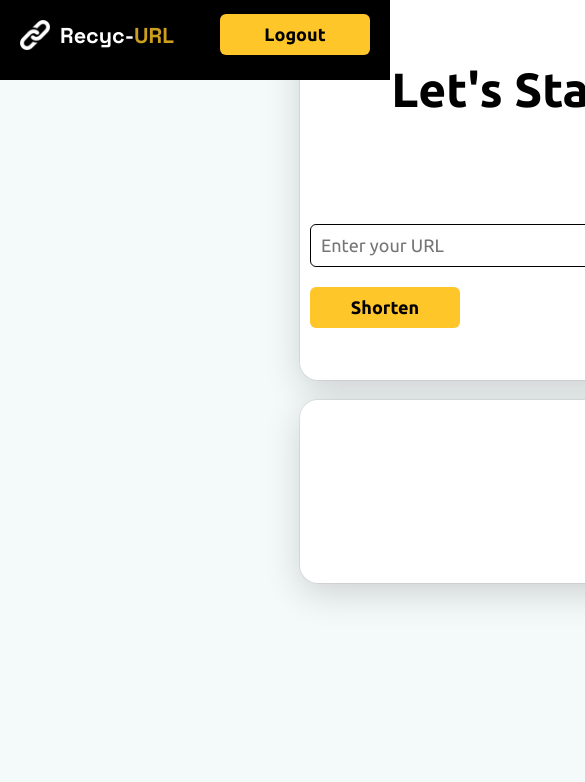
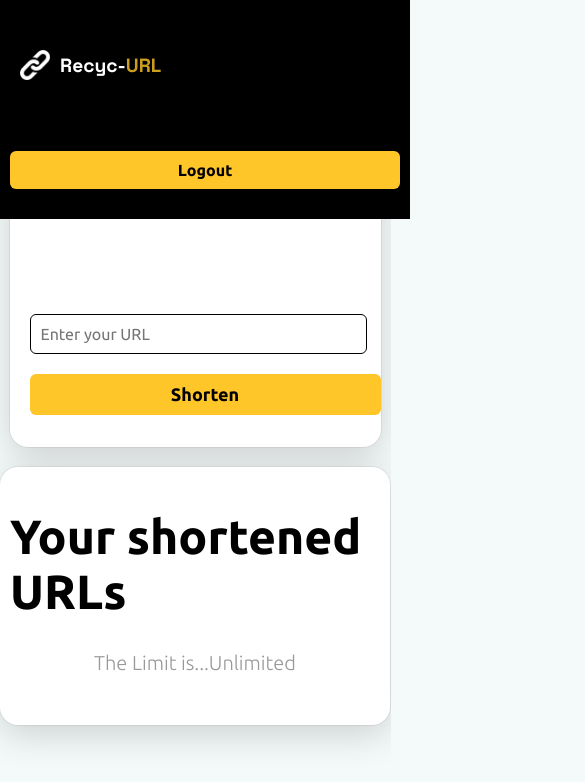
Before and after one commit to mendas-cpu/js-challenge-3, a plain HTML site: page pages/shorten.html in a window 390 px wide. Shown: the top 782 px of the page, 585 px wide, since content can reach past the window. Drawn offline with Linux system fonts and the light colour scheme; no server answers; sample sign-in values are in the browser's storage.

Commit message:
more adjustments

```diff
--- a/style1.css
+++ b/style1.css
@@ -144,3 +144,55 @@ a:hover{
 form{
     margin: 60px;
 }
+footer{
+    display: flex;
+    justify-content: center;
+    text-align: center;
+    font-size: 14px;
+    color: hsl(0, 0%, 40%);
+    margin-bottom: 0px;
+    margin-top: 80px;
+}
+@media (max-width: 768px) {
+    .container2 {
+        width: 90%;
+        min-width: unset;
+        min-height: unset;
+        padding: 10px;
+    }
+
+    #img2 {
+        width: 100%;
+        height: auto;
+        margin-left: 0;
+    }
+
+    form {
+        margin: 20px;
+    }
+
+    footer {
+        margin-top: 40px;
+    }
+}
+
+@media (max-width: 480px) {
+    .header img {
+        width: 20px;
+        height: 20px;
+    }
+
+    button {
+        width: 95%;
+    }
+
+    .login {
+        flex-direction: column;
+        gap: 5px;
+    }
+
+    #p2 {
+        margin-left: 4px;
+
+    }
+}
--- a/style2.css
+++ b/style2.css
@@ -152,3 +152,23 @@ a:hover{
 form{
     margin: 60px;
 }
+@media (max-width: 768px) {
+    .container1, .container2 {
+        min-width: 90%;
+        min-height: 50%;
+    }
+    #img2 {
+        width: 100%;
+        height: auto;
+        margin-left: 0;
+    }
+    form {
+        margin: 20px;
+    }
+    button {
+        width: 90%;
+    }
+    #p2{
+        margin-left: 0px;
+    }
+}
--- a/style3.css
+++ b/style3.css
@@ -193,3 +193,60 @@ button{
     transition: color 0.5s;
     margin-bottom: 22px;
 }
+@media (max-width: 1200px) {
+    .container1, .container2 {
+        width: 90%;
+        margin-left: auto;
+        margin-right: auto;
+    }
+    input {
+        width: 90%;
+    }
+}
+
+@media (max-width: 768px) {
+    .head-bar {
+        flex-direction: column;
+        height: auto;
+        padding: 10px;
+    }
+    .head-bar a, .head-bar button {
+        margin: 10px 0;
+        font-size: medium;
+        width: 100%;
+        text-align: center;
+    }
+    .container1, .container2 {
+        width: 90%;
+        margin-left: auto;
+        margin-right: auto;
+        padding: 10px;
+    }
+    input {
+        width: 90%;
+        font-size: medium;
+    }
+    button {
+        width: 100%;
+    }
+}
+
+@media (max-width: 480px) {
+    .head-bar {
+        padding: 10px;
+    }
+    .head-bar a, .head-bar button {
+        font-size: medium;
+        width: 100%;
+        text-align: center;
+    }
+    .container1, .container2 {
+        padding: 10px;
+    }
+    input {
+        font-size: medium;
+    }
+    button {
+        width: 100%;
+    }
+}
```
Also changed, not shown: index.html (+2 -0 lines).
